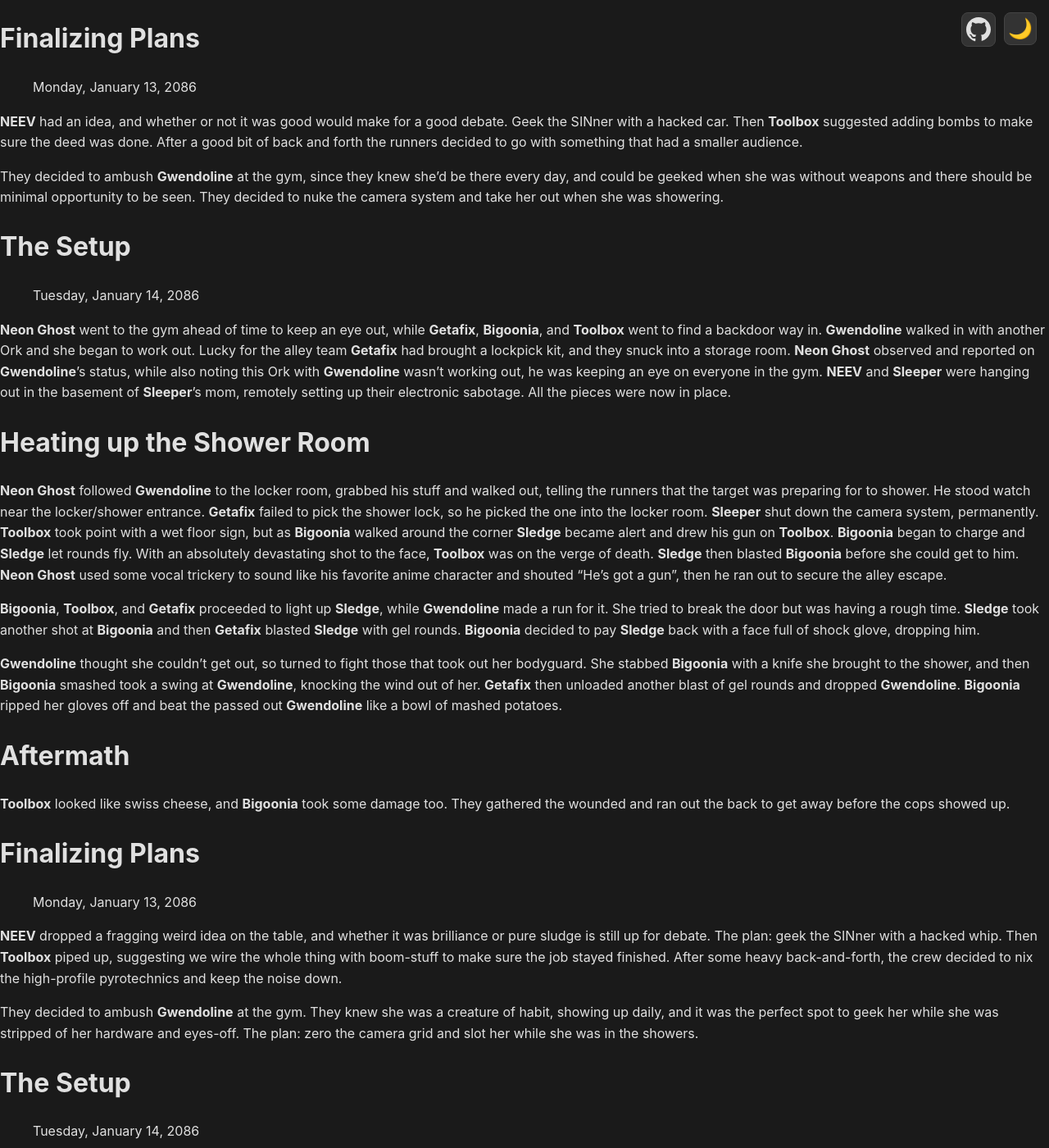
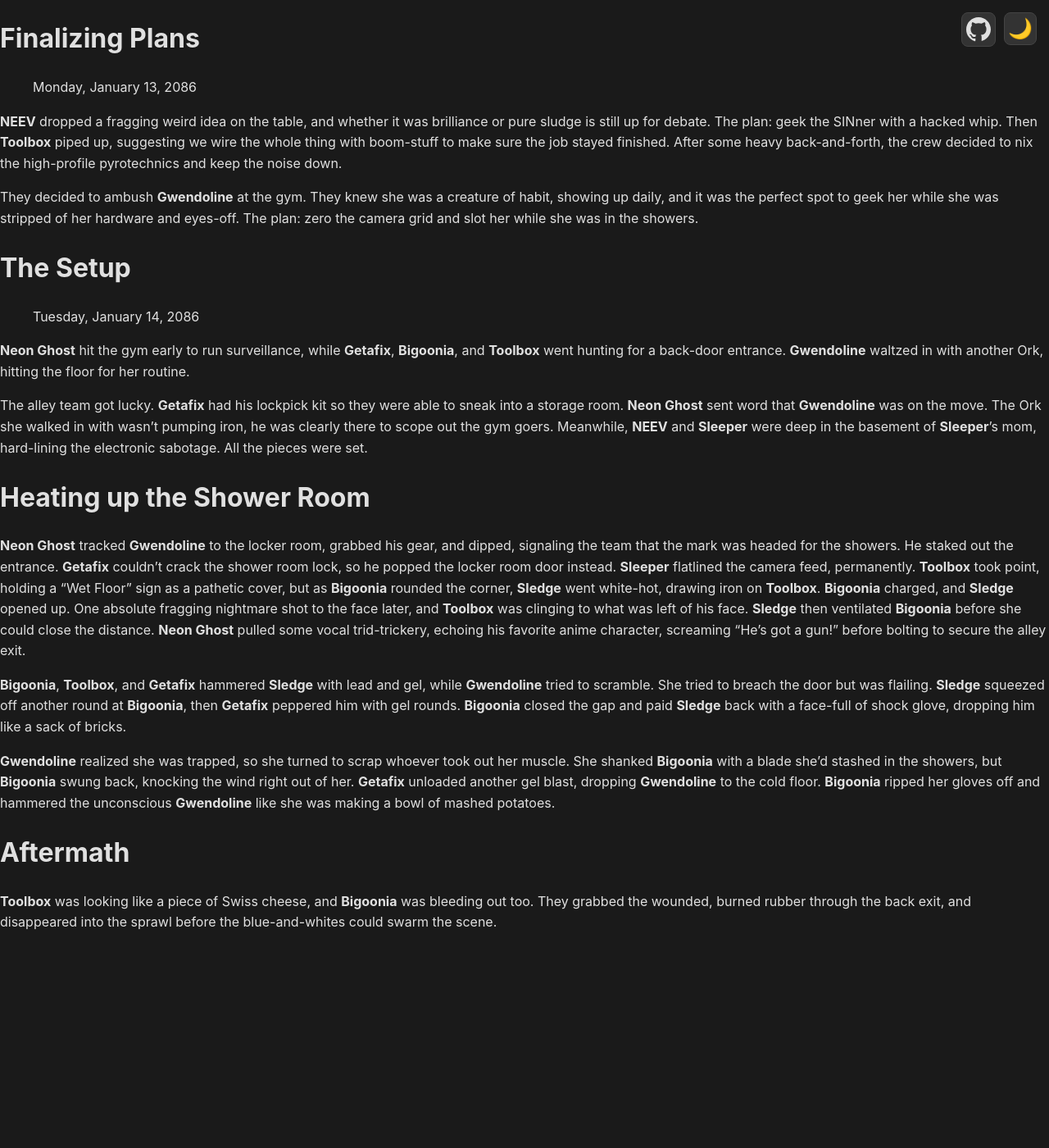
Before and after one commit to TabletopAdventures/tabletopadventures.github.io, a Jekyll site: the page built from campaigns/_shadowrun_mecayotl/session_02.md, in a window 1280 px wide and 1400 px high. Shown: the whole window at 82% size. Built offline with Jekyll 4.4.1, drawn with Linux system fonts in a browser that asks for light colours.

Commit message:
Session 3 fix (#30)

```diff
--- a/campaigns/_shadowrun_mecayotl/session_02.md
+++ b/campaigns/_shadowrun_mecayotl/session_02.md
@@ -2,31 +2,6 @@
 title: "Getting a Workout"
 date: 2026-05-31
 ---
-
-# Finalizing Plans
-> Monday, January 13, 2086
-
-**NEEV** had an idea, and whether or not it was good would make for a good debate. Geek the SINner with a hacked car. Then **Toolbox** suggested adding bombs to make sure the deed was done. After a good bit of back and forth the runners decided to go with something that had a smaller audience.
-
-They decided to ambush **Gwendoline** at the gym, since they knew she'd be there every day, and could be geeked when she was without weapons and there should be minimal opportunity to be seen. They decided to nuke the camera system and take her out when she was showering.
-
-# The Setup
-> Tuesday, January 14, 2086
-
-**Neon Ghost** went to the gym ahead of time to keep an eye out, while **Getafix**, **Bigoonia**, and **Toolbox** went to find a backdoor way in. **Gwendoline** walked in with another Ork and she began to work out. Lucky for the alley team **Getafix** had brought a lockpick kit, and they snuck into a storage room. **Neon Ghost** observed and reported on **Gwendoline**'s status, while also noting this Ork with **Gwendoline** wasn't working out, he was keeping an eye on everyone in the gym. **NEEV** and **Sleeper** were hanging out in the basement of **Sleeper**'s mom, remotely setting up their electronic sabotage. All the pieces were now in place.
-
-# Heating up the Shower Room
-**Neon Ghost** followed **Gwendoline** to the locker room, grabbed his stuff and walked out, telling the runners that the target was preparing for to shower. He stood watch near the locker/shower entrance. **Getafix** failed to pick the shower lock, so he picked the one into the locker room. **Sleeper** shut down the camera system, permanently. **Toolbox** took point with a wet floor sign, but as **Bigoonia** walked around the corner **Sledge** became alert and drew his gun on **Toolbox**. **Bigoonia** began to charge and **Sledge** let rounds fly. With an absolutely devastating shot to the face, **Toolbox** was on the verge of death. **Sledge** then blasted **Bigoonia** before she could get to him. **Neon Ghost** used some vocal trickery to sound like his favorite anime character and shouted "He's got a gun", then he ran out to secure the alley escape.
-
-**Bigoonia**, **Toolbox**, and **Getafix** proceeded to light up **Sledge**, while **Gwendoline** made a run for it. She tried to break the door but was having a rough time. **Sledge** took another shot at **Bigoonia** and then **Getafix** blasted **Sledge** with gel rounds. **Bigoonia** decided to pay **Sledge** back with a face full of shock glove, dropping him.
-
-**Gwendoline** thought she couldn't get out, so turned to fight those that took out her bodyguard. She stabbed **Bigoonia** with a knife she brought to the shower, and then **Bigoonia** smashed took a swing at **Gwendoline**, knocking the wind out of her. **Getafix** then unloaded another blast of gel rounds and dropped **Gwendoline**. **Bigoonia** ripped her gloves off and beat the passed out **Gwendoline** like a bowl of mashed potatoes.
-
-# Aftermath
-**Toolbox** looked like swiss cheese, and **Bigoonia** took some damage too. They gathered the wounded and ran out the back to get away before the cops showed up.
-
-
-
 
 # Finalizing Plans
 > Monday, January 13, 2086
```
